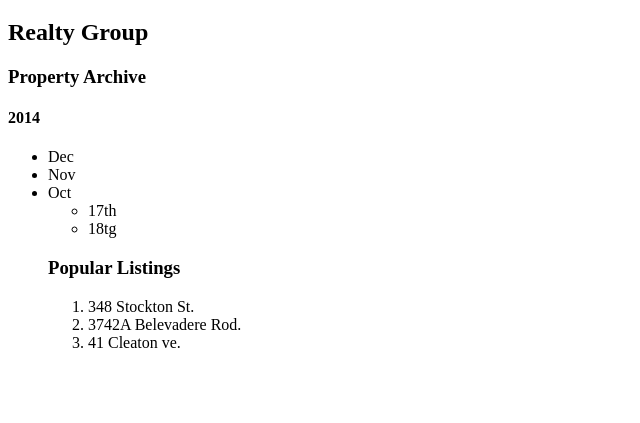
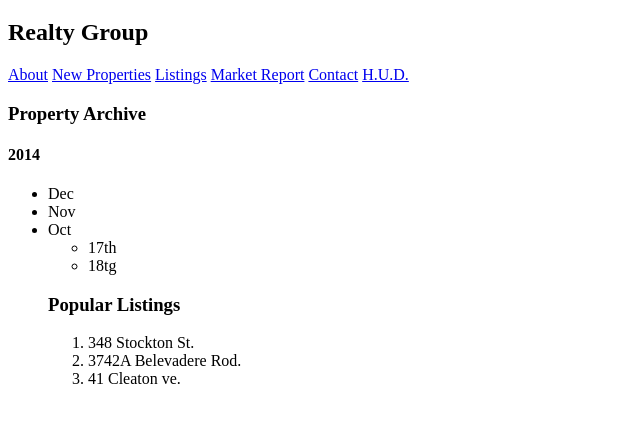
Before and after one commit to johnhaeng/exceptional-realty, a plain HTML site: page real-estate-listings.html in a window 1280 px wide. Shown: the part 61-484 px from the top of the page, without its empty margins (0-640 px from the left). Drawn offline with Linux system fonts and the light colour scheme.

Commit message:
real-estate-listings.html

```diff
--- a/real-estate-listings.html
+++ b/real-estate-listings.html
@@ -2,12 +2,19 @@
 <html lang="en">
 <head>
 	<meta charset="UTF-8">
-	<title>Exceptional Realty Group - Luxury Homes - About </title>
+	<title>Exceptional Realty Group - Luxury Homes - List </title>
 </head>
 <body>
 
 	<h1> Exceptional</h1>
 	<h2> Realty Group</h2>
+
+	<a href="index.html">About</a>
+		<a href="new-properties.html">New Properties</a>
+		<a href="real-estate-listings.html">Listings</a>
+		<a href="market-report.html">Market Report</a>
+		<a href="contact.html">Contact</a>
+		<a href="http://hud.gov" target="_blank">H.U.D.</a>
 
 	<h3>Property Archive</h3>
 	<h4>2014</h4>
```
